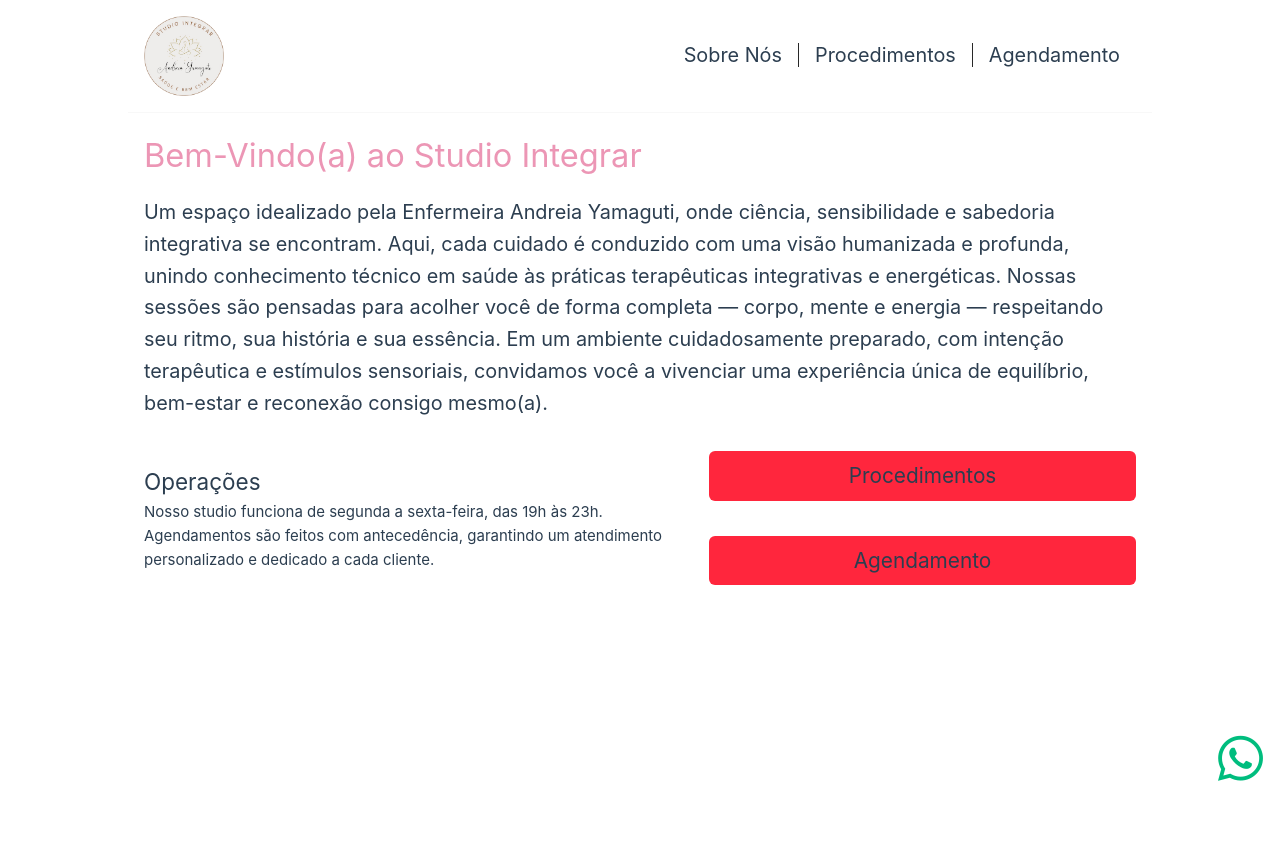
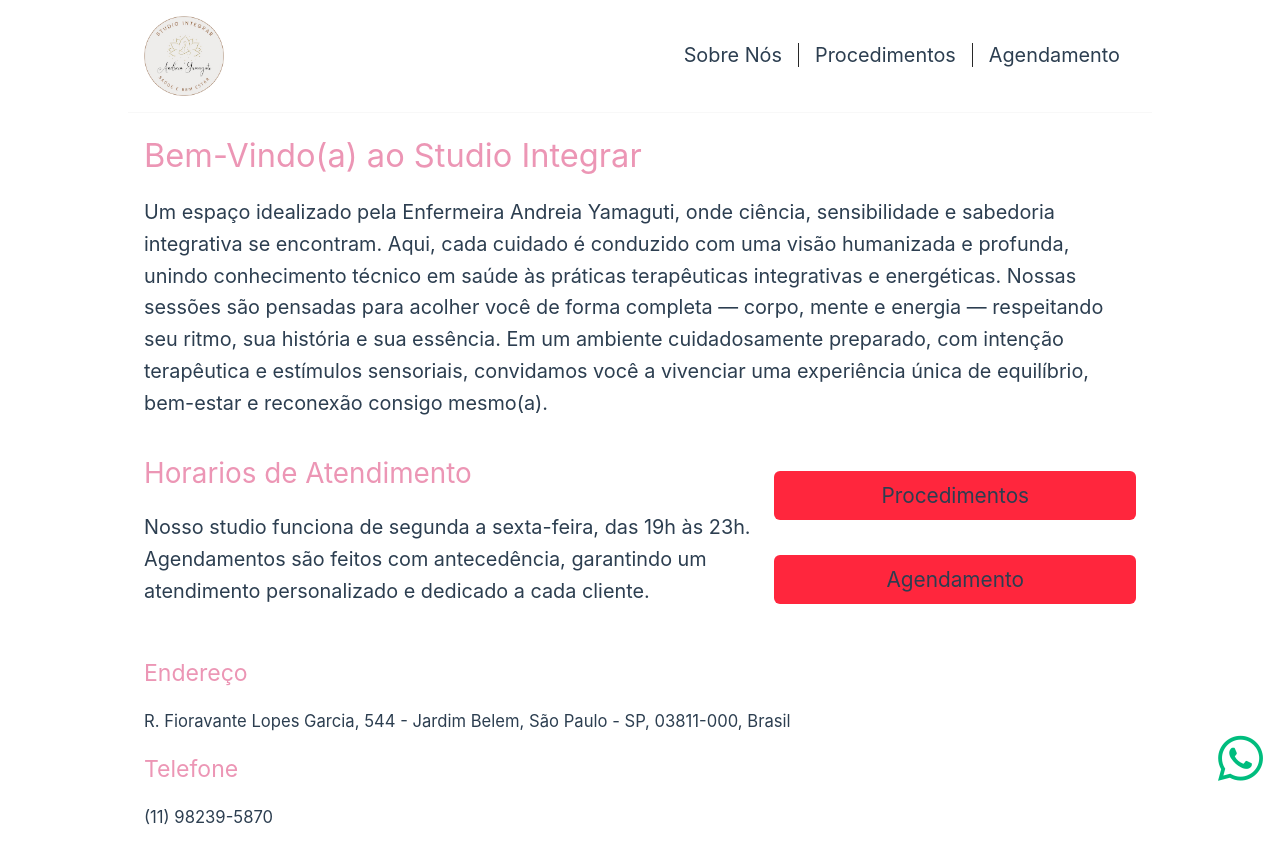
Before and after one commit to JoaoYamaguti/studio-integrar-frontend, a Vue app: page / in a window 1280 px wide. Before the commit the page ends 800 px from the top, so only its background shows below. Built offline with nearby package versions, Linux system fonts and the light colour scheme.

Commit message:
feat location on home page

```diff
--- a/src/assets/home.css
+++ b/src/assets/home.css
@@ -54,14 +54,14 @@
     }
   }
 
-  & aside {
+  & .operation {
     display: flex;
     flex-flow: column nowrap;
     align-items: center;
     gap: 1rem;
   }
 
-  & .operation {
+  & .operation .infos {
     & h2 {
       color: var(--color-primary);
       font-size: calc(1.5rem + 0.3vw);
@@ -99,6 +99,34 @@
   }
 }
 
+.location {
+  inline-size: 100%;
+
+  display: flex;
+  flex-flow: column nowrap;
+
+  & .infos {
+    flex: 1 0 0;
+    & h3 {
+      color: var(--color-primary);
+      font-size: calc(1.2rem + 0.3vw);
+      text-align: start;
+      margin-bottom: 1rem;
+    }
+    & p {
+      color: var(--color-heading);
+      font-size: calc(0.8rem + 0.3vw);
+      margin-bottom: 1rem;
+    }
+  }
+
+  & .maps {
+    /* max-inline-size: 50%; */
+    flex: 1 0 0;
+    /* block-size: 8%; */
+  }
+}
+
 @media (width >= 48rem) {
   /* width >= 768px */
   .home {
@@ -111,7 +139,8 @@
         }
       }
     }
-    & aside {
+    & .operation,
+    .location {
       display: flex;
       flex-flow: row nowrap;
       align-items: center;
--- a/src/views/HomeView.vue
+++ b/src/views/HomeView.vue
@@ -17,9 +17,9 @@
         </p>
       </div>
     </div>
-    <aside>
-      <div class="oparation">
-        <h2>Operações</h2>
+    <div class="operation">
+      <div class="infos">
+        <h2>Horarios de Atendimento</h2>
         <p>
           Nosso studio funciona de segunda a sexta-feira, das 19h às 23h. Agendamentos são feitos
           com antecedência, garantindo um atendimento personalizado e dedicado a cada cliente.
@@ -29,7 +29,20 @@
         <a href="/about">Procedimentos</a>
         <a href="/schedule">Agendamento</a>
       </div>
-    </aside>
+    </div>
+    <div class="location">
+      <div class="infos">
+        <h3>Endereço</h3>
+        <p>R. Fioravante Lopes Garcia, 544 - Jardim Belem, São Paulo - SP, 03811-000, Brasil</p>
+        <h3>Telefone</h3>
+        <p>(11) 98239-5870</p>
+      </div>
+      <!-- <div class="maps">
+        Lorem ipsum dolor sit amet consectetur adipisicing elit. Provident aspernatur dolor
+        laboriosam maiores beatae fugit molestias. Aliquid, repellendus tempora cum commodi
+        molestias excepturi doloremque animi facere, accusamus quaerat, vero perspiciatis?
+      </div> -->
+    </div>
   </main>
 </template>
 
```
